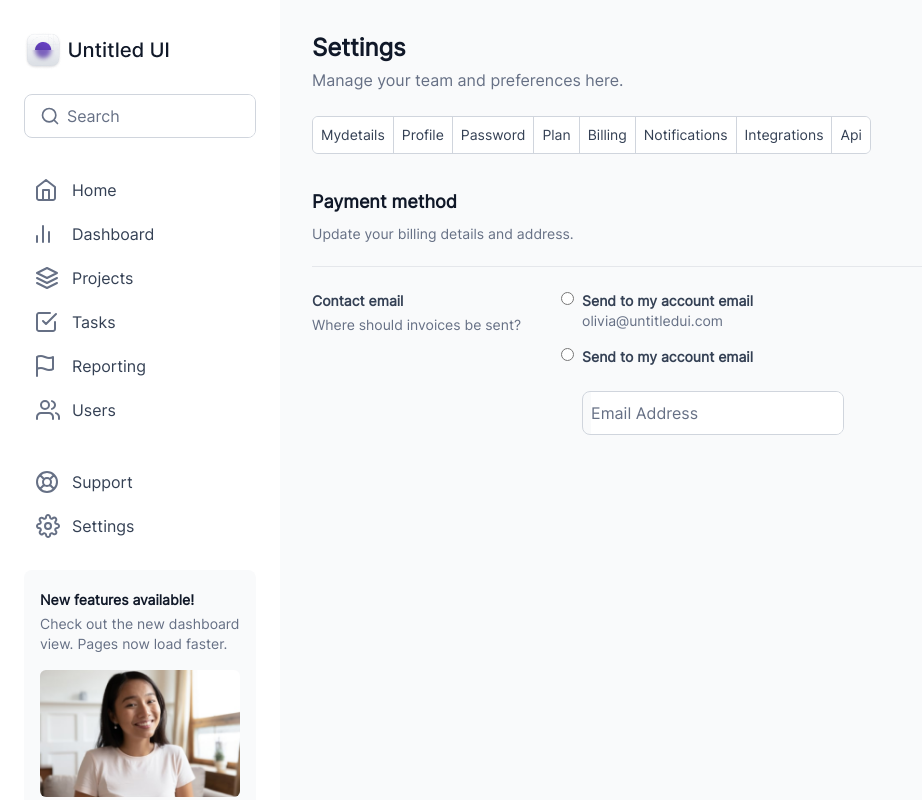
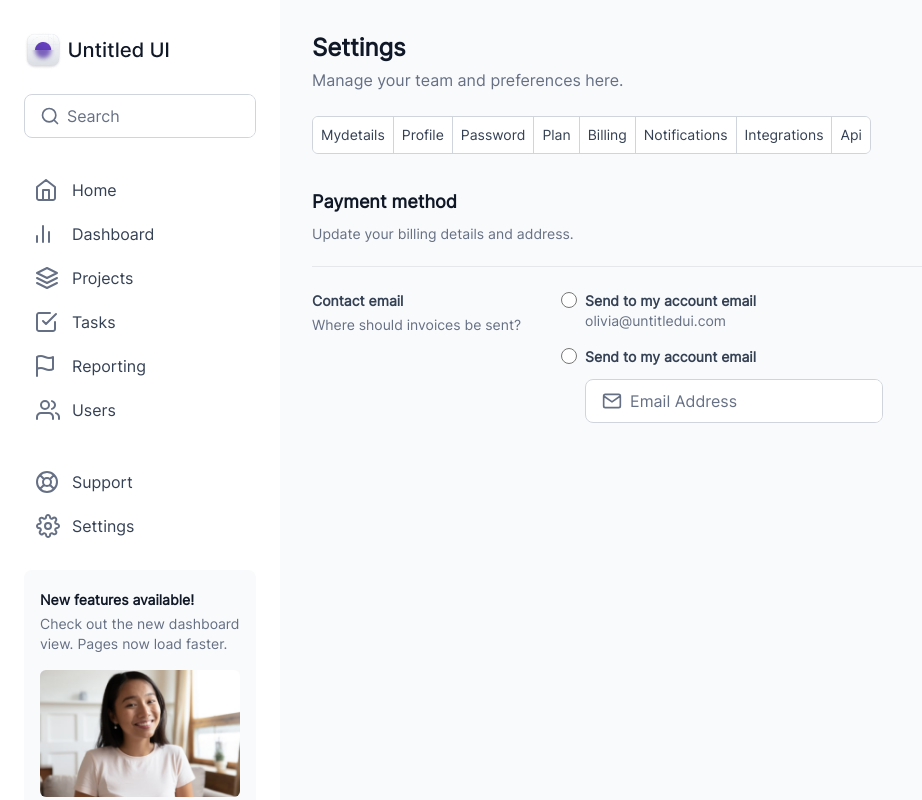
Before and after one commit to gude1/DashBoardUi, a React (Vite) app: page / in a window 1280 px wide. Shown: the whole page, without its empty margins (0-922 px from the left). Built offline with nearby package versions, Linux system fonts and the light colour scheme.

Commit message:
designing settings page

```diff
--- a/src/App.tsx
+++ b/src/App.tsx
@@ -71,7 +71,7 @@ function App() {
             <div className="flex mt-4 md:mt-0 md:ml-10 items-start">
               <input
                 type={"radio"}
-                className="rounded-full bg-white mt-[1px]"
+                className="rounded-full bg-white mt-[1px] w-4 h-4"
               />
               <div className="flex flex-col  ml-2">
                 <span className="font-semibold leading-5 text-sm text-color7">
@@ -86,13 +86,32 @@ function App() {
             <div className="flex mt-4 md:ml-10 items-start">
               <input
                 type={"radio"}
-                className="rounded-full bg-white mt-[1px]"
+                className="rounded-full bg-white mt-[1px] w-4 h-4"
               />
               <div className="flex flex-col  ml-2">
                 <span className="font-semibold leading-5 text-sm text-color7">
                   Send to my account email
                 </span>
-                <Input />
+                <Input
+                  parentClassName="mt-3 bg-white"
+                  lefticon={
+                    <svg
+                      width="20"
+                      height="16"
+                      viewBox="0 0 20 16"
+                      fill="none"
+                      xmlns="http://www.w3.org/2000/svg"
+                    >
+                      <path
+                        d="M18.3333 3.00001C18.3333 2.08334 17.5833 1.33334 16.6666 1.33334H3.33329C2.41663 1.33334 1.66663 2.08334 1.66663 3.00001M18.3333 3.00001V13C18.3333 13.9167 17.5833 14.6667 16.6666 14.6667H3.33329C2.41663 14.6667 1.66663 13.9167 1.66663 13V3.00001M18.3333 3.00001L9.99996 8.83334L1.66663 3.00001"
+                        stroke="#667085"
+                        stroke-width="1.66667"
+                        stroke-linecap="round"
+                        stroke-linejoin="round"
+                      />
+                    </svg>
+                  }
+                />
               </div>
             </div>
           </div>
--- a/src/components/Input/Input.tsx
+++ b/src/components/Input/Input.tsx
@@ -14,7 +14,7 @@ export type InputProps = {
 export default function Input(props: InputProps): JSX.Element {
   return (
     <div
-      className={`bg-transparent flex rounded-lg w-full overflow-hidden items-center  pl-2 transition-all  h-11 p-0 border border-color2 drop-shadow-none mt-6 hover:border-color3 ${props.parentClassName}`}
+      className={`bg-transparent flex rounded-lg w-full overflow-hidden items-center  pl-2 transition-all  h-11 p-0 border border-color2 drop-shadow-none hover:border-color3 ${props.parentClassName}`}
     >
       {props.lefticon && (
         <button
--- a/src/components/NavBar/NavBar.tsx
+++ b/src/components/NavBar/NavBar.tsx
@@ -55,6 +55,7 @@ export default function NavBar() {
             </div>
             <Input
               placeholder="Search"
+              parentClassName="mt-6"
               lefticon={
                 <svg
                   width="18"
```
